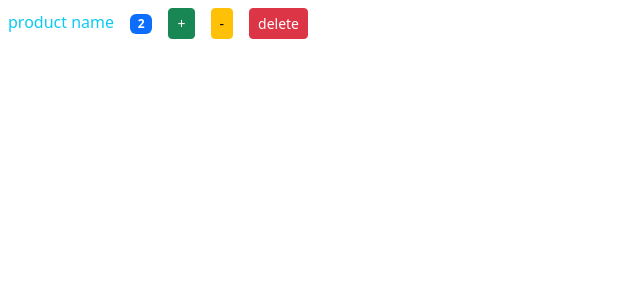
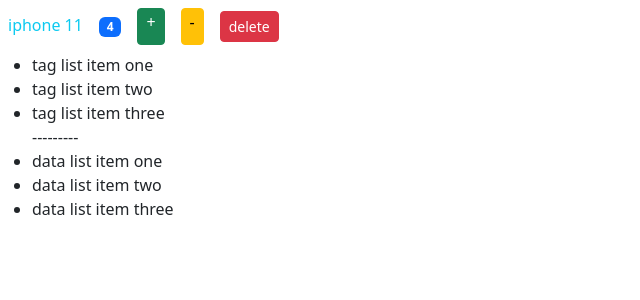
Before and after one commit to mohammadhosseintazaroei/react-course, a React (Create React App) app in the folder productComponent/: page / in a window 1280 px wide. Shown: the top 300 px of the page, without its empty margins (0-640 px from the left). Built offline with nearby package versions, Linux system fonts and the light colour scheme.

Commit message:
foutrthDay - JSX syntax part one

```diff
--- a/productComponent/src/components/product.jsx
+++ b/productComponent/src/components/product.jsx
@@ -1,15 +1,42 @@
-import { Component } from 'react'
+import { Component } from "react";
 
 export default class Product extends Component {
   render() {
+    const productName = "iphone 11";
+    const tagList = [
+      <li>tag list item one</li>,
+      <li>tag list item two</li>,
+      <li>tag list item three</li>,
+    ];
+    const dataList = [
+      "data list item one",
+      "data list item two",
+      "data list item three",
+    ];
+    const mapedList = dataList.map((item, i) => <li key={i}>{item}</li>);
     return (
       <>
-      <span className='m-2 text-info'>product name</span>
-      <span className='m-2 badge bg-primary'>2</span>
-      <button className='m-2 btn btn-sm btn-success'>+</button>
-      <button className='m-2 btn btn-sm btn-warning'>-</button>
-      <button className='m-2 btn btn-sm btn-danger '>delete</button>
+        <span className="m-2 text-info">{productName}</span>
+        <span className="m-2 badge bg-primary">{this.format()}</span>
+        <button className="m-2 btn btn-sm btn-success">
+          {this.h6Tag("+")}
+        </button>
+        <button className="m-2 btn btn-sm btn-warning">
+          {this.h6Tag("-")}
+        </button>
+        <button className="m-2 btn btn-sm btn-danger ">delete</button>
+        <ul>
+          {tagList}
+          ---------
+          {mapedList}
+        </ul>
       </>
-    )
+    );
+  }
+  format() {
+    return 2 + 2;
+  }
+  h6Tag(value) {
+    return <h6>{value}</h6>;
   }
 }
```
